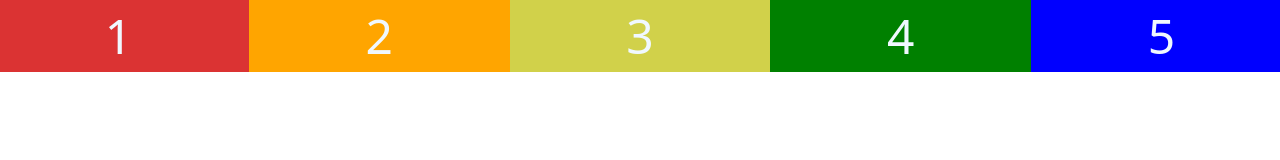
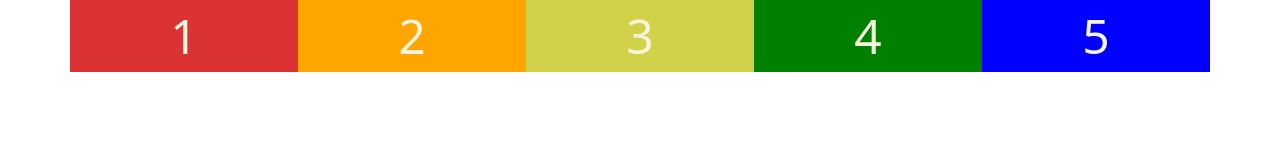
Before and after one commit to TelRanFS67InSolog/VSCodeFrEnd, a plain HTML site: page 09_css_bootstrap/index.html in a window 1280 px wide. Drawn offline with nearby package versions, Linux system fonts and the light colour scheme.

Commit message:
upload1911

```diff
--- a/09_css_bootstrap/index.html
+++ b/09_css_bootstrap/index.html
@@ -8,13 +8,14 @@
     <link rel="stylesheet" href="style.css"
 </head>
 <body>
-    <div class="row">
-        <div class="h-100 col col-12 col-sm-6 col-md-4 col-lg-4 col-xl-2 numcol1 flex-grow-1 d-flex align-items-center justify-content-center">1</div>
-        <div class="h-100 col col-12 col-sm-6 col-md-4 col-lg-4 col-xl-2 numcol2 flex-grow-1 d-flex align-items-center justify-content-center">2</div>
-        <div class="h-100 col col-12 col-sm-6 col-md-4 col-lg-4 col-xl-2 numcol3 flex-grow-1 d-flex align-items-center justify-content-center">3</div>
-        <div class="h-100 col col-12 col-sm-6 col-md-4 col-lg-4 col-xl-2 numcol4 flex-grow-1 d-flex align-items-center justify-content-center">4</div>
-        <div class="h-100 col col-12 col-sm-6 col-md-4 col-lg-4 col-xl-2 numcol5 flex-grow-1 d-flex align-items-center justify-content-center">5</div>
+    <div class="container">
+    <div class="row" style="text-align:center; font-size: 3rem; color: beige;">
+        <div class="col-12 col-sm-6 col-md-4 col-lg-4 col-xl numcol1">1</div>
+        <div class="col-12 col-sm-6 col-md-4 col-lg-4 col-xl numcol2">2</div>
+        <div class="col-12 col-sm-6 col-md-4 col-lg-4 col-xl numcol3">3</div>
+        <div class="col-12 col-sm-6 col-md-6 col-lg-6 col-xl numcol4">4</div>
+        <div class="col-12 col-sm-12 col-md-6 col-lg-6 col-xl numcol5">5</div>
     </div>
-
+    </div>
 </body>
 </html>
--- a/09_css_bootstrap/style.css
+++ b/09_css_bootstrap/style.css
@@ -12,7 +12,3 @@
 .numcol5{
     background-color: blue;
 }
-div .col{
-    color: aliceblue;
-    font-size: 3rem;
-}
```
Also changed, not shown: 1 other file.
